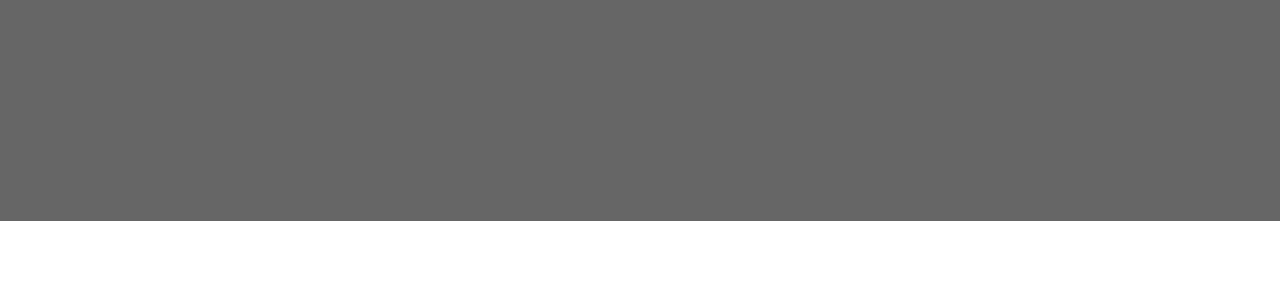
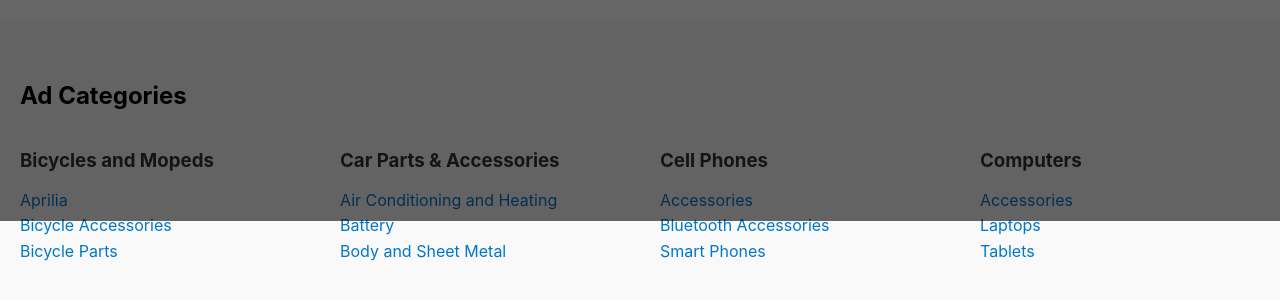
Before and after one commit to Damian5314/Cabofeira, a React (Create React App) app in the folder cabofeira/: page / in a window 1280 px wide. Shown: the part 840-1140 px from the top of the page. Before the commit the page ends 1061 px from the top, so only its background shows below. Built offline with nearby package versions, Linux system fonts and the light colour scheme.

Commit message:
Added categorylist on homepage

```diff
--- /dev/null
+++ b/cabofeira/src/components/CategoryList.css
@@ -0,0 +1,35 @@
+.category-section {
+    background-color: #f9f9f9;
+    padding: 40px 20px;
+  }
+
+  .category-columns {
+    display: flex;
+    flex-wrap: wrap;
+    gap: 40px;
+    justify-content: center;
+  }
+
+  .category-group {
+    flex: 1 1 220px;
+  }
+
+  .category-group h3 {
+    margin-bottom: 8px;
+    font-weight: bold;
+  }
+
+  .category-group ul {
+    list-style: none;
+    padding: 0;
+  }
+
+  .category-group li a {
+    color: #0077cc;
+    text-decoration: none;
+    line-height: 1.6;
+  }
+
+  .category-group li a:hover {
+    text-decoration: underline;
+  }
--- /dev/null
+++ b/cabofeira/src/components/CategoryList.jsx
@@ -0,0 +1,33 @@
+import React from "react";
+import "./CategoryList.css";
+
+const categories = {
+  "Bicycles and Mopeds": ["Aprilia", "Bicycle Accessories", "Bicycle Parts"],
+  "Car Parts & Accessories": ["Air Conditioning and Heating", "Battery", "Body and Sheet Metal"],
+  "Cell Phones": ["Accessories", "Bluetooth Accessories", "Smart Phones"],
+  "Computers": ["Accessories", "Laptops", "Tablets"],
+};
+
+function CategoryList() {
+  return (
+    <div className="category-section">
+      <h2>Ad Categories</h2>
+      <div className="category-columns">
+        {Object.entries(categories).map(([group, items]) => (
+          <div key={group} className="category-group">
+            <h3>{group}</h3>
+            <ul>
+              {items.map((item) => (
+                <li key={item}>
+                  <a href="#">{item}</a>
+                </li>
+              ))}
+            </ul>
+          </div>
+        ))}
+      </div>
+    </div>
+  );
+}
+
+export default CategoryList;
--- a/cabofeira/src/pages/Home.jsx
+++ b/cabofeira/src/pages/Home.jsx
@@ -1,8 +1,10 @@
 import React from "react";
 import "./Home.css";
+import CategoryList from "../components/CategoryList";
 
 function Home() {
   return (
+    <>
         <div className="hero-section">
         <div className="overlay">
             <h1>Search for… <span className="highlight">anything</span> with CaboFeira!</h1>
@@ -18,6 +20,8 @@
             </div>
         </div>
         </div>
+        <CategoryList />
+    </>
   );
 }
 
```
Lines whose indentation alone changed are shown as unchanged.
